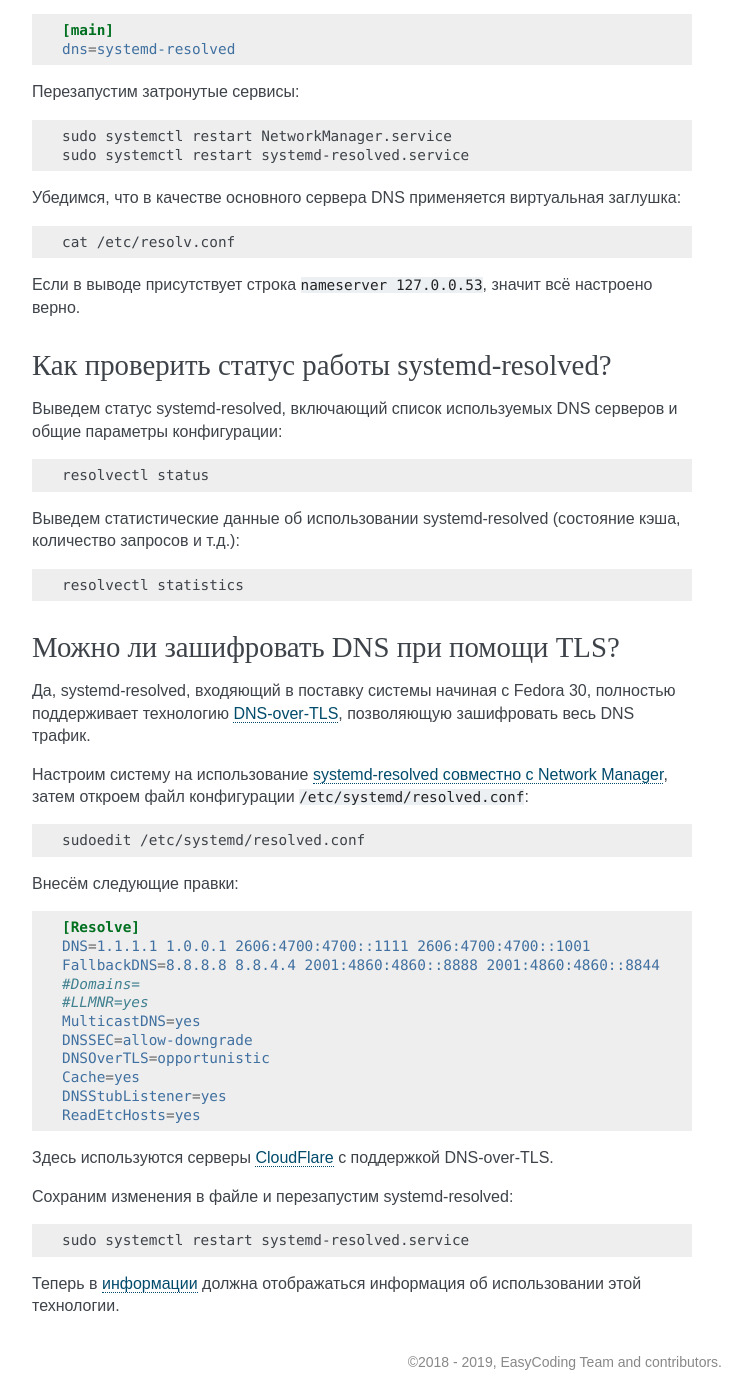
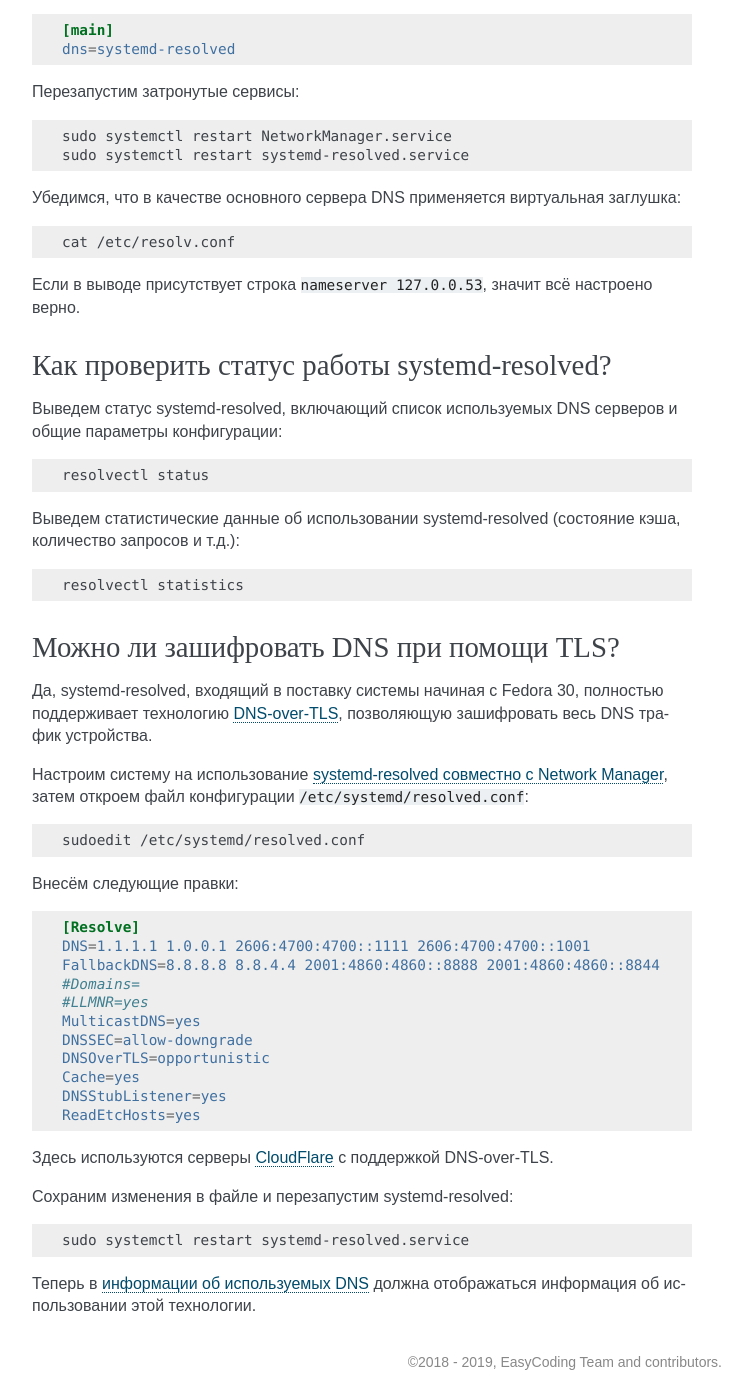
Before and after one commit to RussianFedora/FAQ, a Sphinx documentation site: the page built from source/networking.rst, in a window 1280 px wide and 1400 px high, scrolled down 7715 px. Shown: the whole window, without its empty margins (388-1140 px from the left). Built offline with Sphinx 7.4.7, drawn with Linux system fonts in a browser that asks for light colours.

Commit message:
Fixed some typos.

```diff
--- a/source/networking.rst
+++ b/source/networking.rst
@@ -467,7 +467,7 @@
 Можно ли зашифровать DNS при помощи TLS?
 ===========================================
 
-Да, systemd-resolved, входяющий в поставку системы начиная с Fedora 30, полностью поддерживает технологию `DNS-over-TLS <https://ru.wikipedia.org/wiki/DNS_%D0%BF%D0%BE%D0%B2%D0%B5%D1%80%D1%85_TLS>`__, позволяющую зашифровать весь DNS трафик.
+Да, systemd-resolved, входящий в поставку системы начиная с Fedora 30, полностью поддерживает технологию `DNS-over-TLS <https://ru.wikipedia.org/wiki/DNS_%D0%BF%D0%BE%D0%B2%D0%B5%D1%80%D1%85_TLS>`__, позволяющую зашифровать весь DNS трафик устройства.
 
 Настроим систему на использование :ref:`systemd-resolved совместно с Network Manager <nm-resolved>`, затем откроем файл конфигурации ``/etc/systemd/resolved.conf``:
 
@@ -499,4 +499,4 @@
 
     sudo systemctl restart systemd-resolved.service
 
-Теперь в :ref:`информации <dns-crypt>` должна отображаться информация об использовании этой технологии.
+Теперь в :ref:`информации об используемых DNS <dns-crypt>` должна отображаться информация об использовании этой технологии.
```
